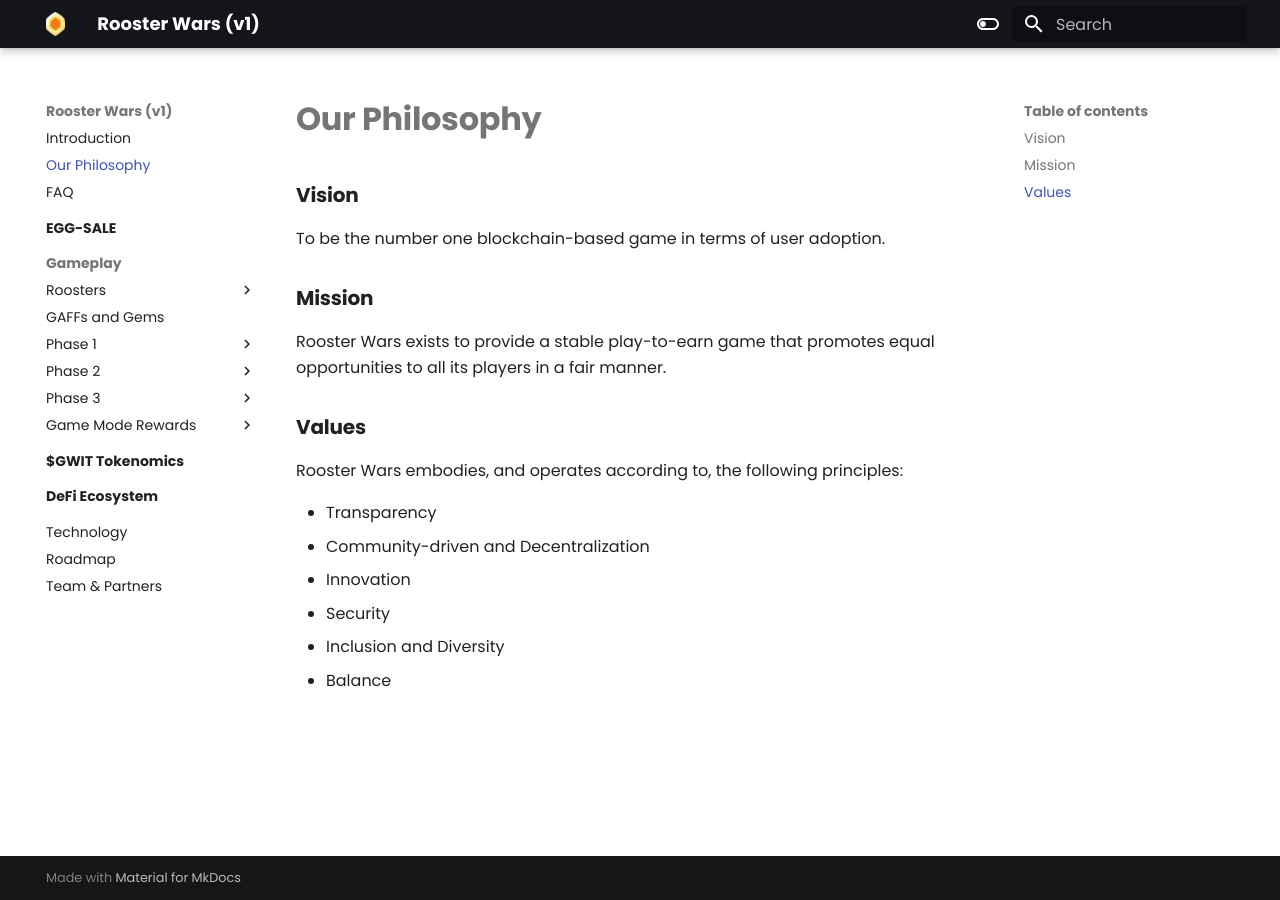
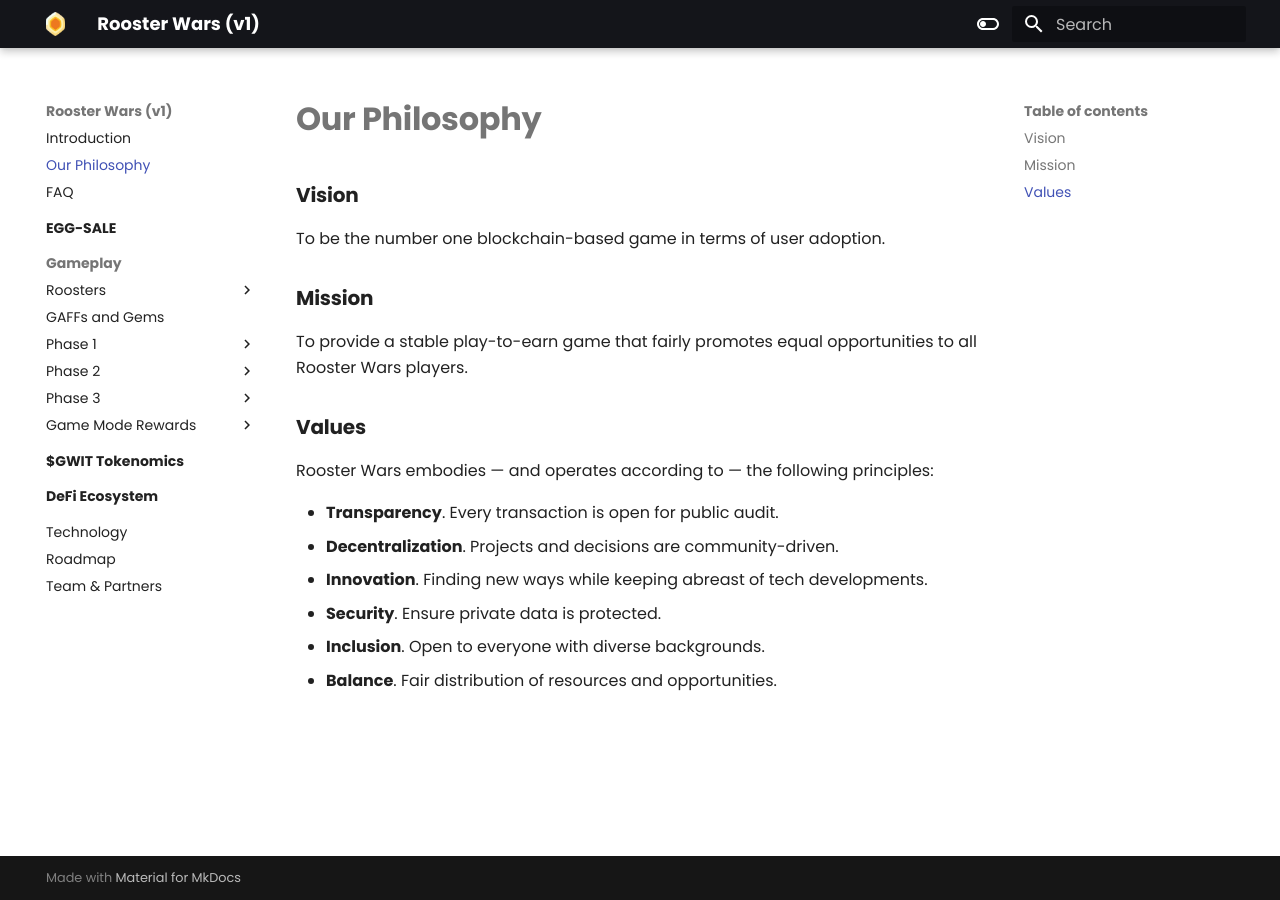
Before and after one commit to AshtreeBV/roosterwars-whitepaper, an MkDocs documentation site: the page built from docs/our-philosophy.md, in a window 1280 px wide. Built offline with MkDocs 1.6.1 and Material for MkDocs 9.7.7, drawn with Linux system fonts in a browser that asks for light colours.

Commit message:
[edits] overview, philosophy

```diff
--- a/docs/our-philosophy.md
+++ b/docs/our-philosophy.md
@@ -6,15 +6,15 @@ To be the number one blockchain-based game in terms of user adoption.
 
 ### **Mission**
 
-Rooster Wars exists to provide a stable play-to-earn game that promotes equal opportunities to all its players in a fair manner.
+To provide a stable play-to-earn game that fairly promotes equal opportunities to all Rooster Wars players.
 
 ### **Values**
 
-Rooster Wars embodies, and operates according to, the following principles:
+Rooster Wars embodies — and operates according to — the following principles:
 
-- Transparency
-- Community-driven and Decentralization
-- Innovation
-- Security
-- Inclusion and Diversity
-- Balance
+- **Transparency**. Every transaction is open for public audit.
+- **Decentralization**. Projects and decisions are community-driven.
+- **Innovation**. Finding new ways while keeping abreast of tech developments.
+- **Security**. Ensure private data is protected.
+- **Inclusion**. Open to everyone with diverse backgrounds.
+- **Balance**. Fair distribution of resources and opportunities.
```
Also changed, not shown: docs/README.md (+5 -7 lines).
